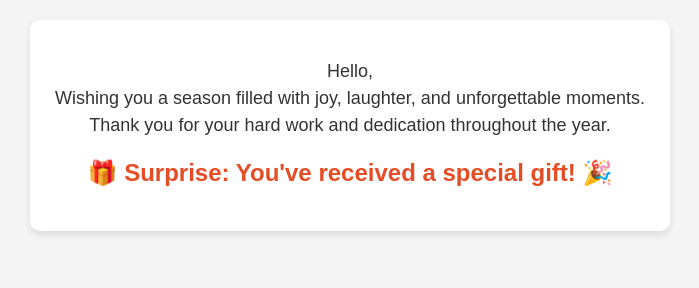
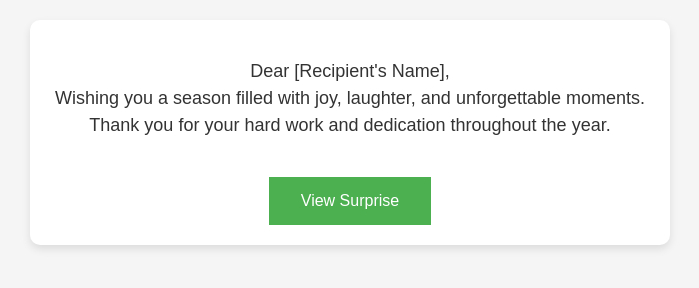
Before and after one commit to Tabassum07/Virtual_card, a plain HTML site: page index.html in a window 1280 px wide. Shown: the whole page, without its empty margins (290-989 px from the left). Drawn offline with Linux system fonts and the light colour scheme.

Commit message:
Update index.html

```diff
--- a/index.html
+++ b/index.html
@@ -1,6 +1,5 @@
 <!DOCTYPE html>
 <html lang="en">
-
 <head>
   <meta charset="UTF-8">
   <meta name="viewport" content="width=device-width, initial-scale=1.0">
@@ -33,19 +32,40 @@
       margin-top: 20px;
       font-size: 24px;
       font-weight: bold;
-      color: #e44d26;
-      /* Red color for emphasis */
+      color: #e44d26; /* Red color for emphasis */
+      display: none; /* Initially hide the surprise message */
+    }
+
+    #viewSurpriseBtn {
+      background-color: #4CAF50; /* Green */
+      border: none;
+      color: white;
+      padding: 15px 32px;
+      text-align: center;
+      text-decoration: none;
+      display: inline-block;
+      font-size: 16px;
+      cursor: pointer;
+      margin-top: 20px;
     }
   </style>
 </head>
-
 <body>
 
-  <div id="card">
-    <p id="message">Hello,<br> Wishing you a season filled with joy, laughter, and unforgettable moments. Thank you for your hard work and dedication throughout the year.</p>
-    <p id="surprise">🎁 Surprise: You've received a special gift! 🎉</p>
-  </div>
+<div id="card">
+  <p id="message">Dear [Recipient's Name],<br> Wishing you a season filled with joy, laughter, and unforgettable moments. Thank you for your hard work and dedication throughout the year.</p>
+  <p id="surprise">🎁 Surprise: You've received a special gift! 🎉</p>
+  <button id="viewSurpriseBtn" onclick="revealSurprise()">View Surprise</button>
+</div>
+
+<script>
+  function revealSurprise() {
+    var surpriseElement = document.getElementById("surprise");
+    var viewSurpriseBtn = document.getElementById("viewSurpriseBtn");
+    surpriseElement.style.display = "block";
+    viewSurpriseBtn.style.display = "none"; // Hide the button after revealing the surprise
+  }
+</script>
 
 </body>
-
 </html>
```
